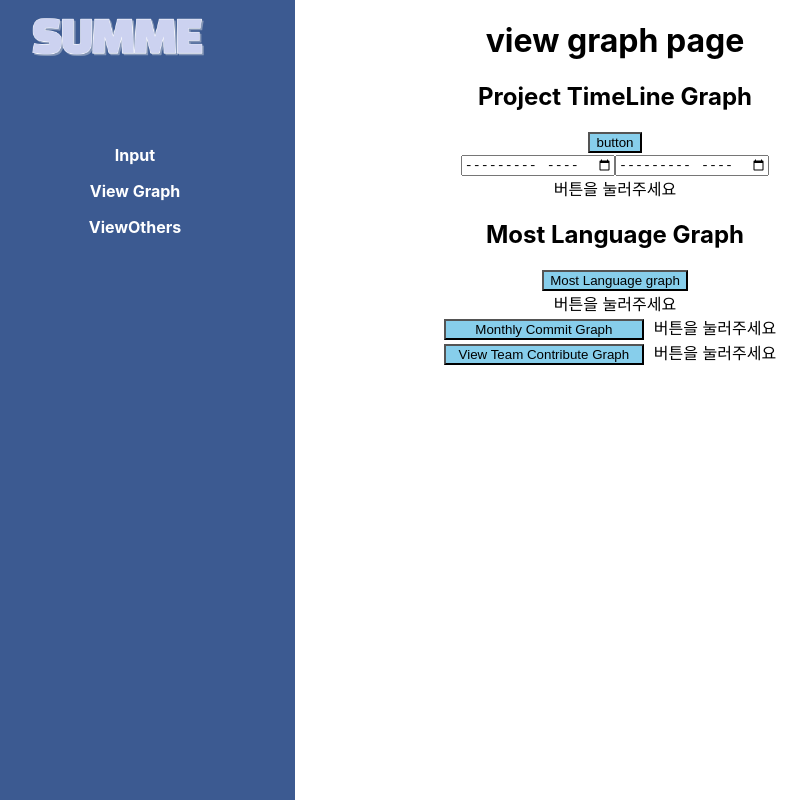
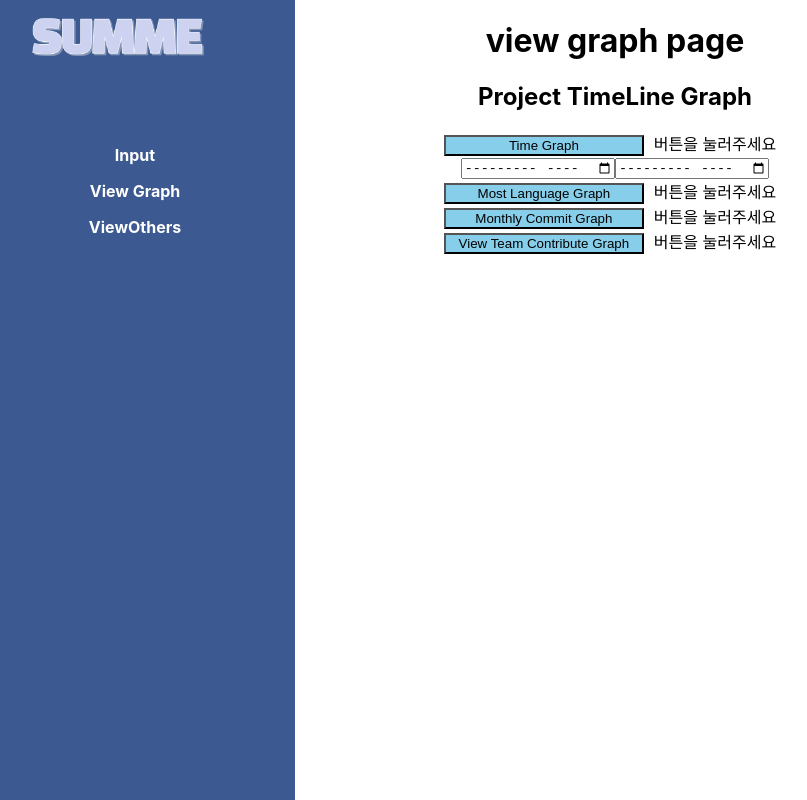
Before and after one commit to SummarizeMe/front-end, a React (Create React App) app in the folder summe/: page /viewgraph in a window 1280 px wide. Shown: the whole page, without its empty margins (25-832 px from the left). Built offline with nearby package versions, Linux system fonts and the light colour scheme.

Commit message:
style: button style

```diff
--- a/summe/src/component/graph/MostLanguage.jsx
+++ b/summe/src/component/graph/MostLanguage.jsx
@@ -1,23 +1,23 @@
 import ReactApexChart from "react-apexcharts";
-import {useState} from 'react';
-import axios from 'axios';
-import React, { useEffect, useRef } from 'react';
+import { useState } from "react";
+import axios from "axios";
+import React, { useEffect, useRef } from "react";
 
-export default function MostLanguage(){
+export default function MostLanguage() {
   const [result, setResult] = useState(null);
   const [loading, setLoading] = useState(false);
-  const pieData=null;
-  let RealData = { language:[], percentage:[] }
+  const pieData = null;
+  let RealData = { language: [], percentage: [] };
 
   const handleClick = async () => {
     setLoading(true);
-    let data =["https://github.com/raipen"];
+    let data = ["https://github.com/raipen"];
     let response = await axios.post("/api/v1/search/get_github_repos", data);
     console.log(response.data);
     setResult(response.data);
     setLoading(false);
 
-    response.forEach((e)=>{
+    response.forEach((e) => {
       RealData.language.push(e.language);
       RealData.percentage.push(e.percentage);
     });
@@ -27,27 +27,28 @@ export default function MostLanguage(){
       options: {
         chart: {
           width: 380,
-            type: 'pie',
+          type: "pie",
         },
         labels: RealData.language,
-          responsive: [{
+        responsive: [
+          {
             breakpoint: 480,
             options: {
               chart: {
-                width: 200
+                width: 200,
               },
               legend: {
-                position: 'bottom'
-              }
-            }
-          }]
+                position: "bottom",
+              },
+            },
+          },
+        ],
       },
     };
   };
 
-    return(
+  return (
     <div id="chart">
-        <h2>Most Language Graph</h2>
       {pieData != null ? (
         <ReactApexChart
           options={pieData.options}
@@ -57,14 +58,14 @@ export default function MostLanguage(){
         />
       ) : (
         <button
-          style={{ background: "skyblue", cursor: "pointer" }}
+          style={{ background: "skyblue", cursor: "pointer", width: 200 }}
           onClick={handleClick}
         >
-          Most Language graph
+          Most Language Graph
         </button>
       )}
-      <div>
-          {loading?"로딩중":"버튼을 눌러주세요"}
+      <div style={{ display: "inline", margin: 10 }}>
+        {loading ? "로딩중..." : "버튼을 눌러주세요"}
       </div>
     </div>
   );
--- a/summe/src/component/graph/Time.jsx
+++ b/summe/src/component/graph/Time.jsx
@@ -1,10 +1,9 @@
 import ReactApexChart from "react-apexcharts";
-import {useState} from 'react';
-import axios from 'axios';
-import React, { useEffect, useRef } from 'react';
+import { useState } from "react";
+import axios from "axios";
+import React, { useEffect, useRef } from "react";
 
-export default function Time({}){
-
+export default function Time({}) {
   const [result, setResult] = useState(null);
   const [loading, setLoading] = useState(false);
   const startMonth = useRef(null);
@@ -29,26 +28,34 @@ export default function Time({}){
 
   const handleClick = async () => {
     setLoading(true);
-      let data ={
-          github:["https://github.com/raipen"],
-          start:{year:2022,month:Number(startMonth.current.value.split("-")[1])},
-          end:{year:2022,month:Number(endMonth.current.value.split("-")[1])}
+    let data = {
+      github: ["https://github.com/raipen"],
+      start: {
+        year: 2022,
+        month: Number(startMonth.current.value.split("-")[1]),
+      },
+      end: { year: 2022, month: Number(endMonth.current.value.split("-")[1]) },
     };
     let response = await axios.post("/api/v1/search/get_calender", data);
     console.log(response.data);
     setLoading(false);
   };
 
-    return(
+  return (
     <div id="chart">
       <h2>Project TimeLine Graph</h2>
-        <button style={{background:"skyblue",cursor:"pointer"}} onClick={handleClick}>button</button>
-        <br/>
-        <input type="month" ref={startMonth}/>
-        <input type="month" ref={endMonth}/>
-        <div>
-          {loading?"로딩중":"버튼을 눌러주세요"}
+      <button
+        style={{ background: "skyblue", cursor: "pointer", width: 200 }}
+        onClick={handleClick}
+      >
+        Time Graph
+      </button>
+      <div style={{ display: "inline", margin: 10 }}>
+        {loading ? "로딩중..." : "버튼을 눌러주세요"}
       </div>
+      <br />
+      <input type="month" ref={startMonth} />
+      <input type="month" ref={endMonth} />
     </div>
   );
 }
```
Also changed, not shown: summe/src/page/view graph/ViewGraph.jsx (+2 -5 lines). Lines whose indentation alone changed are shown as unchanged.
